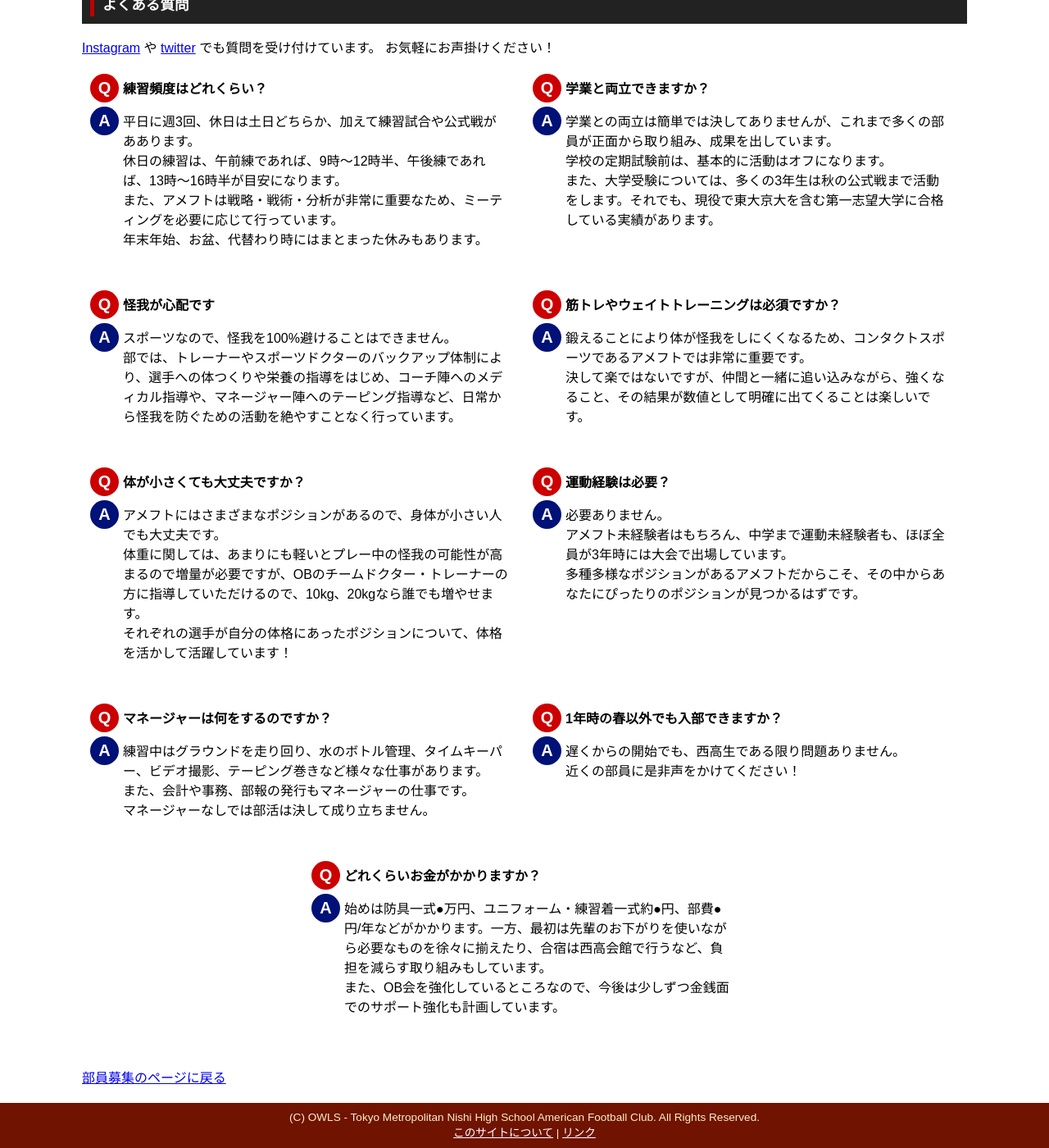
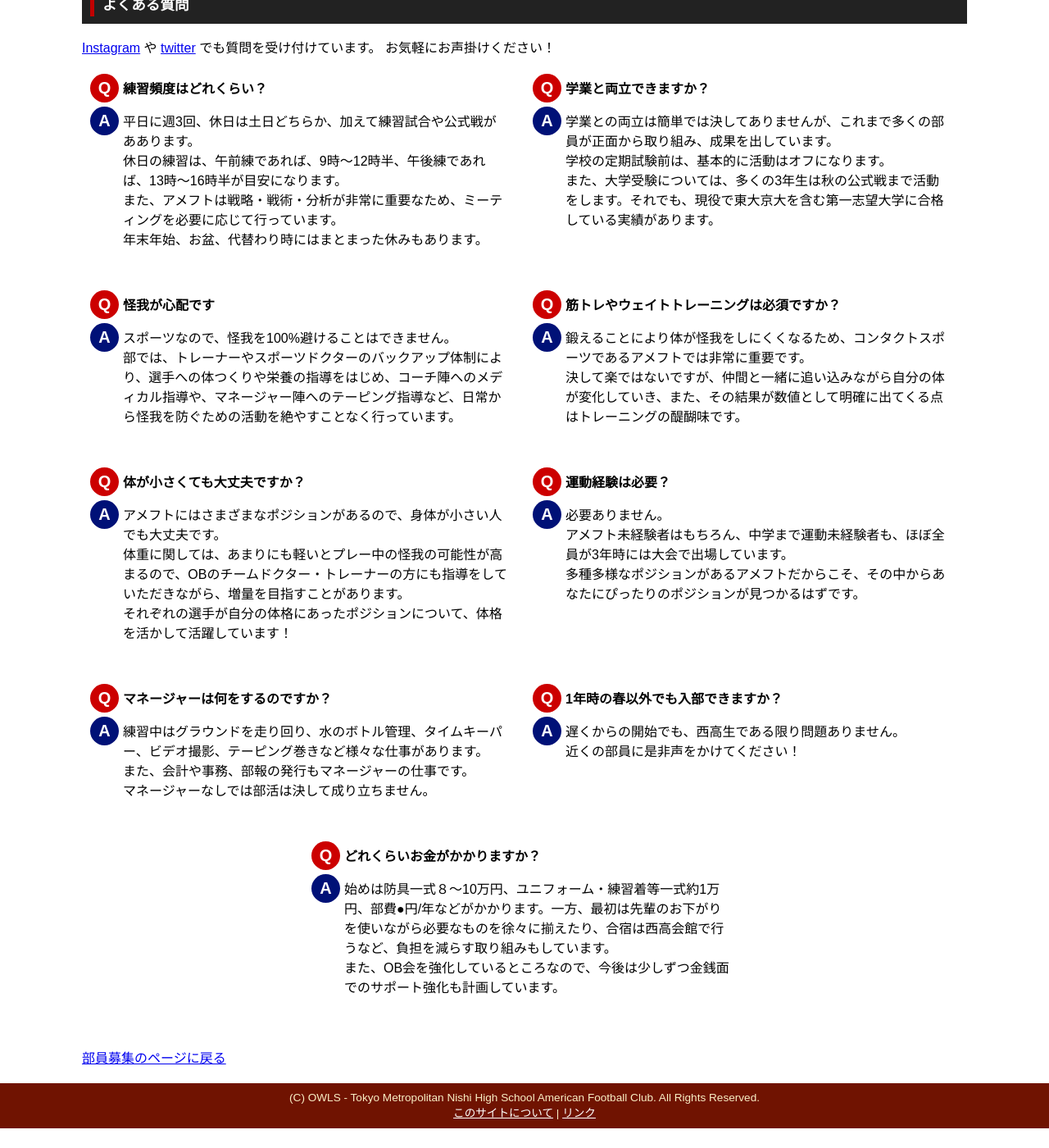
Before and after one commit to numa72/nishi-owls, a Jekyll site: the page built from recruiting/faq.html, in a window 1280 px wide and 1400 px high, scrolled down 352 px. Shown: the whole window at 82% size. Built offline with Jekyll 4.4.1, drawn with Linux system fonts in a browser that asks for light colours; some web fonts are replaced; after the commit the page ends 1728 px from its top, so only the background shows below that.

Commit message:
tweak recruiting faq

```diff
--- a/recruiting/faq.html
+++ b/recruiting/faq.html
@@ -46,7 +46,7 @@ title: FAQ
         <h3>筋トレやウェイトトレーニングは必須ですか？</h3>
         <p>
             鍛えることにより体が怪我をしにくくなるため、コンタクトスポーツであるアメフトでは非常に重要です。<br />
-            決して楽ではないですが、仲間と一緒に追い込みながら、強くなること、その結果が数値として明確に出てくることは楽しいです。
+            決して楽ではないですが、仲間と一緒に追い込みながら自分の体が変化していき、また、その結果が数値として明確に出てくる点はトレーニングの醍醐味です。
         </p>
     </div>
 
@@ -54,7 +54,7 @@ title: FAQ
         <h3>体が小さくても大丈夫ですか？</h3>
         <p>
             アメフトにはさまざまなポジションがあるので、身体が小さい人でも大丈夫です。<br />
-            体重に関しては、あまりにも軽いとプレー中の怪我の可能性が高まるので増量が必要ですが、OBのチームドクター・トレーナーの方に指導していただけるので、10kg、20kgなら誰でも増やせます。<br />
+            体重に関しては、あまりにも軽いとプレー中の怪我の可能性が高まるので、OBのチームドクター・トレーナーの方にも指導をしていただきながら、増量を目指すことがあります。<br />
             それぞれの選手が自分の体格にあったポジションについて、体格を活かして活躍しています！<br />
         </p>
     </div>
@@ -88,7 +88,7 @@ title: FAQ
     <div class="faq-box">
         <h3>どれくらいお金がかかりますか？</h3>
         <p>
-            始めは防具一式●万円、ユニフォーム・練習着一式約●円、部費●円/年などがかかります。一方、最初は先輩のお下がりを使いながら必要なものを徐々に揃えたり、合宿は西高会館で行うなど、負担を減らす取り組みもしています。<br />
+            始めは防具一式８〜10万円、ユニフォーム・練習着等一式約1万円、部費●円/年などがかかります。一方、最初は先輩のお下がりを使いながら必要なものを徐々に揃えたり、合宿は西高会館で行うなど、負担を減らす取り組みもしています。<br />
             また、OB会を強化しているところなので、今後は少しずつ金銭面でのサポート強化も計画しています。
         </p>
     </div>
```
